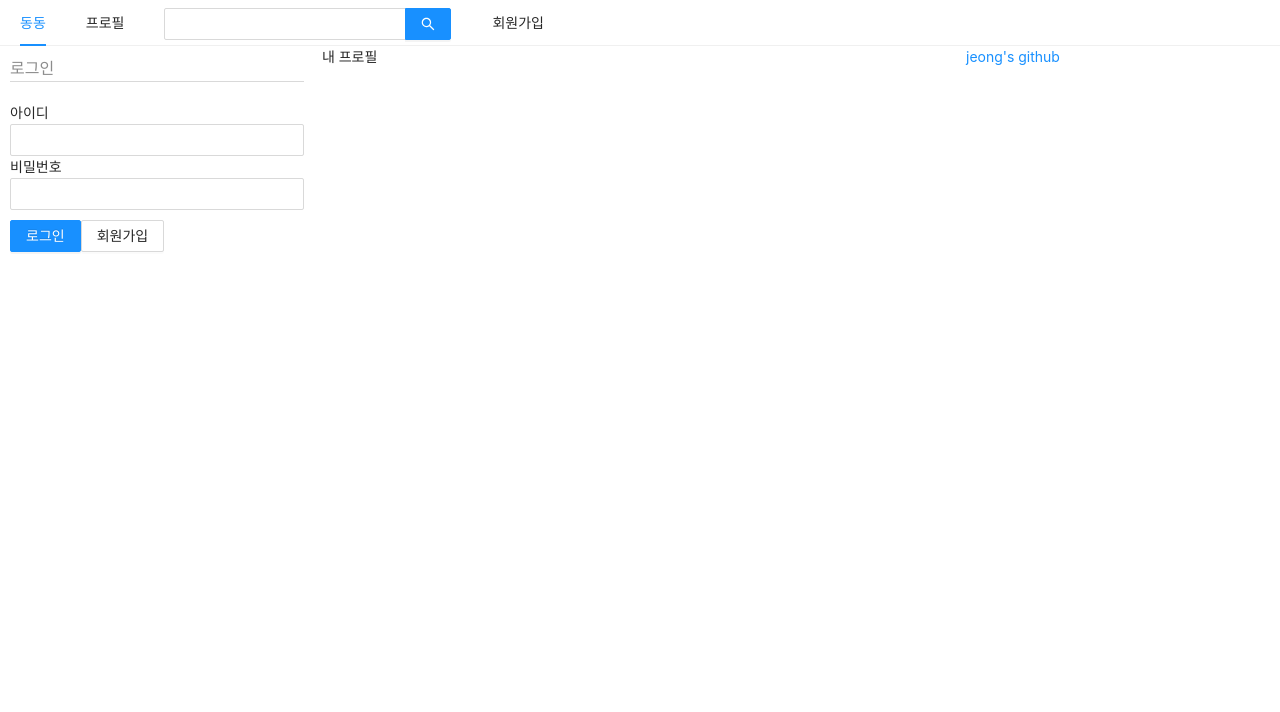
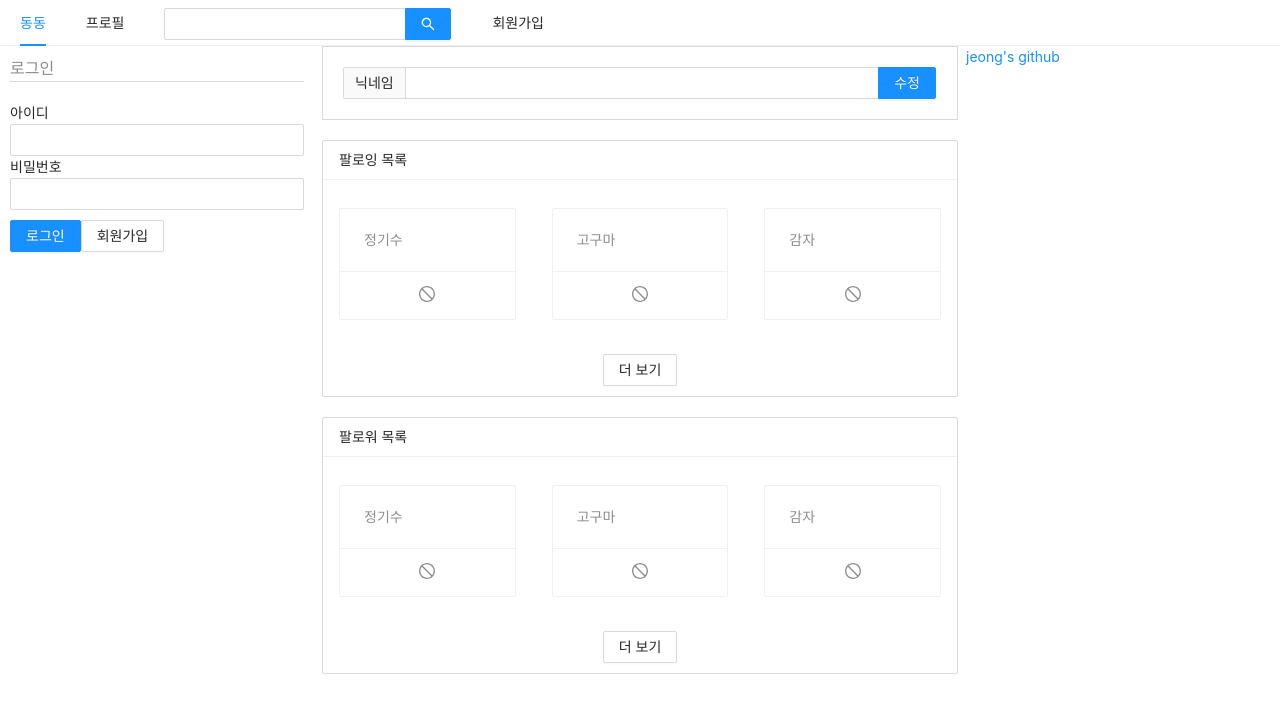
Before and after one commit to Jeong-ki/SSNS, a Next.js app in the folder front/: page /profile in a window 1280 px wide. Shown: the top 712 px of the page. Built offline with nearby package versions, Linux system fonts and the light colour scheme.

Commit message:
프로필 페이지 생성

```diff
--- a/front/components/AppLayout.js
+++ /dev/null
@@ -1,51 +0,0 @@
-import React, { useState } from 'react';
-import PropTypes from 'prop-types';
-import Link from 'next/link';
-import { Menu, Input, Row, Col } from 'antd';
-import UserProfile from '../components/UserProfile';
-import LoginForm from '../components/LoginForm';
-import styled  from 'styled-components';
-
-const SearchInput = styled(Input.Search)`
-  vertical-align: middle;
-`;
-
-const AppLayout = ({ children }) => {
-  const [isLoggedIn, setIsLoggedIn] = useState(false); // dummy data
-
-  return (
-    <div>
-      <Menu mode="horizontal">
-        <Menu.Item>
-          <Link href="/"><a>동동</a></Link>
-        </Menu.Item>
-        <Menu.Item>
-          <Link href="/profile"><a>프로필</a></Link>
-        </Menu.Item>
-        <Menu.Item>
-          <SearchInput enterButton />
-        </Menu.Item>
-        <Menu.Item>
-          <Link href="/signup"><a>회원가입</a></Link>
-        </Menu.Item>
-      </Menu>
-      <Row gutter={8}>
-        <Col xs={24} md={6}>
-          {isLoggedIn ? <UserProfile setIsLoggedIn={setIsLoggedIn} /> : <LoginForm setIsLoggedIn={setIsLoggedIn} />}
-        </Col>
-        <Col xs={24} md={12}>
-          {children}
-        </Col>
-        <Col xs={24} md={6}>
-          <a href="https://github.com/Jeong-ki" target="_blank" rel="noreferrer noopener">jeong's github</a>
-        </Col>
-      </Row>
-    </div>
-  )
-};
-
-AppLayout.propTypes = {
-  children: PropTypes.node.isRequired,
-};
-
-export default AppLayout;
--- /dev/null
+++ b/front/components/FollowList.js
@@ -0,0 +1,47 @@
+import React, { useCallback } from 'react';
+import PropTypes from 'prop-types';
+import { List, Button, Card } from 'antd';
+import { StopOutlined } from '@ant-design/icons';
+import styled  from 'styled-components';
+
+const Flist = styled(List)`
+  margin-bottom: 20px;
+`;
+const ListItem = styled(List.Item)`
+  margin-top: 20px;
+`;
+const ButtonWrapper = styled.div`
+  text-align: center;
+  margin: 10px 0;
+`;
+
+const FollowList = ({ header, data }) => {
+  const ListHeader = <div>{header}</div>;
+  const MoreButton = <ButtonWrapper><Button>더 보기</Button></ButtonWrapper>;
+  const RenderItem = useCallback((item) => (
+    <ListItem>
+      <Card actions={[<StopOutlined key="stop" />]}>
+        <Card.Meta description={item.nickname} />
+      </Card>
+    </ListItem>
+  ), [data]);
+
+  return (
+    <Flist
+      grid={{ gutter: 4, column: 3 }}
+      size="small"
+      header={ListHeader}
+      loadMore={MoreButton}
+      bordered
+      dataSource={data}
+      renderItem={RenderItem}
+    />
+  );
+};
+
+FollowList.propTypes = {
+  header: PropTypes.string.isRequired,
+  data: PropTypes.array.isRequired,
+}
+
+export default FollowList;
--- /dev/null
+++ b/front/components/Form/NicknameEditForm.js
@@ -0,0 +1,19 @@
+import React from 'react';
+import { Form, Input } from 'antd';
+import styled  from 'styled-components';
+
+const NicknameForm = styled(Form)`
+  margin-bottom: 20px;
+  border: 1px solid #d9d9d9;
+  padding: 20px;
+`;
+
+const NicknameEditForm = () => {
+  return (
+    <NicknameForm>
+      <Input.Search addonBefore="닉네임" enterButton="수정" />
+    </NicknameForm>
+  );
+};
+
+export default NicknameEditForm;
--- /dev/null
+++ b/front/components/Layout/AppLayout.js
@@ -0,0 +1,51 @@
+import React, { useState } from 'react';
+import PropTypes from 'prop-types';
+import Link from 'next/link';
+import { Menu, Input, Row, Col } from 'antd';
+import UserProfile from '../UserProfile';
+import LoginForm from '../Form/LoginForm.js';
+import styled  from 'styled-components';
+
+const SearchInput = styled(Input.Search)`
+  vertical-align: middle;
+`;
+
+const AppLayout = ({ children }) => {
+  const [isLoggedIn, setIsLoggedIn] = useState(false); // dummy data
+
+  return (
+    <div>
+      <Menu mode="horizontal">
+        <Menu.Item>
+          <Link href="/"><a>동동</a></Link>
+        </Menu.Item>
+        <Menu.Item>
+          <Link href="/profile"><a>프로필</a></Link>
+        </Menu.Item>
+        <Menu.Item>
+          <SearchInput enterButton />
+        </Menu.Item>
+        <Menu.Item>
+          <Link href="/signup"><a>회원가입</a></Link>
+        </Menu.Item>
+      </Menu>
+      <Row gutter={8}>
+        <Col xs={24} md={6}>
+          {isLoggedIn ? <UserProfile setIsLoggedIn={setIsLoggedIn} /> : <LoginForm setIsLoggedIn={setIsLoggedIn} />}
+        </Col>
+        <Col xs={24} md={12}>
+          {children}
+        </Col>
+        <Col xs={24} md={6}>
+          <a href="https://github.com/Jeong-ki" target="_blank" rel="noreferrer noopener">jeong's github</a>
+        </Col>
+      </Row>
+    </div>
+  )
+};
+
+AppLayout.propTypes = {
+  children: PropTypes.node.isRequired,
+};
+
+export default AppLayout;
--- a/front/pages/index.js
+++ b/front/pages/index.js
@@ -1,5 +1,5 @@
 import React from 'react';
-import AppLayout from "../components/AppLayout";
+import AppLayout from "../components/Layout/AppLayout.js";
 
 const Home = () => {
   return (
--- a/front/pages/profile.js
+++ b/front/pages/profile.js
@@ -1,14 +1,23 @@
 import React from 'react';
-import AppLayout from '../components/AppLayout';
 import Head from 'next/head';
+import AppLayout from '../components/Layout/AppLayout';
+import NicknameEditForm from '../components/Form/NicknameEditForm';
+import FollowList from '../components/FollowList';
 
 const Profile = () => {
+  const followerList = [{ nickname: '정기수'}, { nickname: '고구마' }, { nickname: '감자' }];
+  const followingList = [{ nickname: '정기수'}, { nickname: '고구마' }, { nickname: '감자' }];
+
   return (
     <>
       <Head>
         <title>내 프로필 | DongDong</title>
       </Head>
-      <AppLayout>내 프로필</AppLayout>
+      <AppLayout>
+        <NicknameEditForm />
+        <FollowList header="팔로잉 목록" data={followingList} />
+        <FollowList header="팔로워 목록" data={followerList} />
+      </AppLayout>
     </>
   )
 };
--- a/front/pages/signup.js
+++ b/front/pages/signup.js
@@ -1,5 +1,5 @@
 import React from 'react';
-import AppLayout from '../components/AppLayout';
+import AppLayout from '../components/Layout/AppLayout';
 import Head from 'next/head';
 
 const Signup = () => {
```
Also changed, not shown: front/components/Form/LoginForm.js (renamed from front/components/LoginForm.js).
